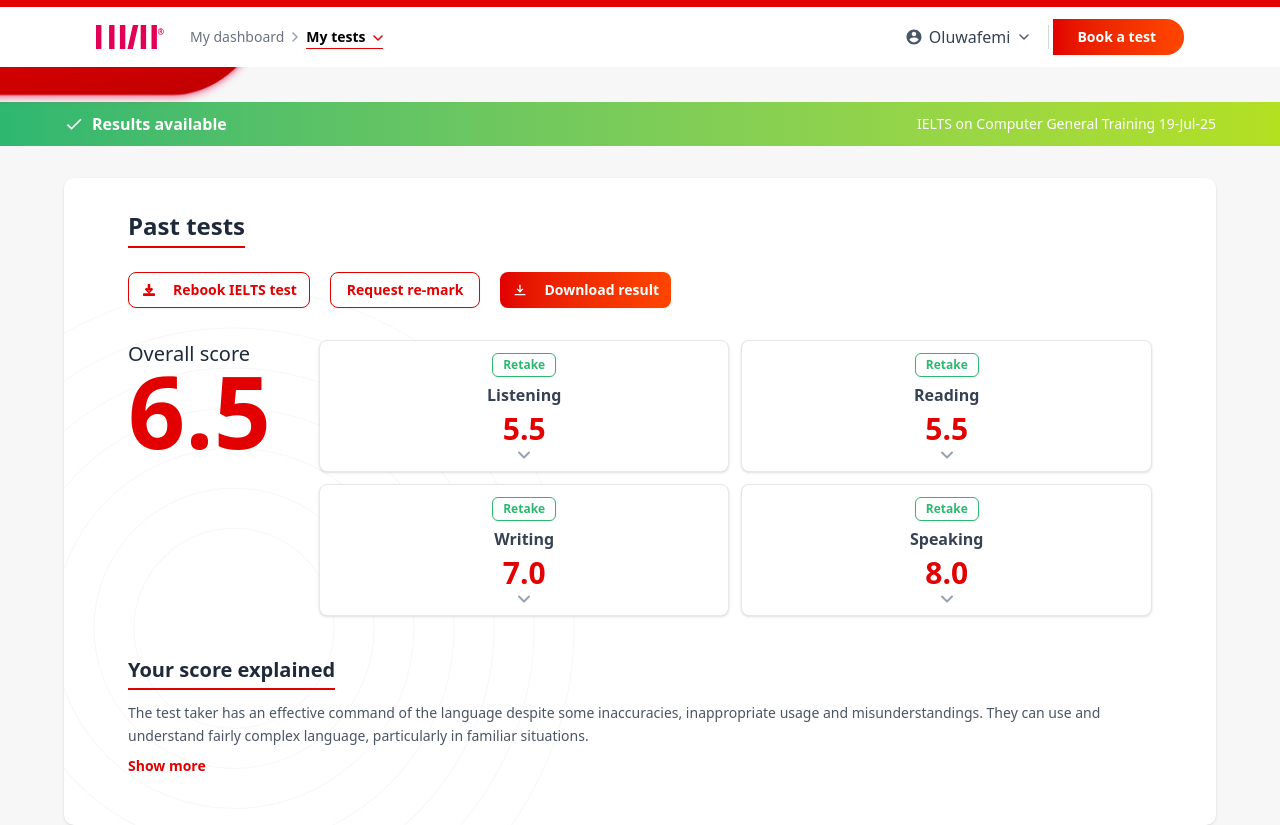
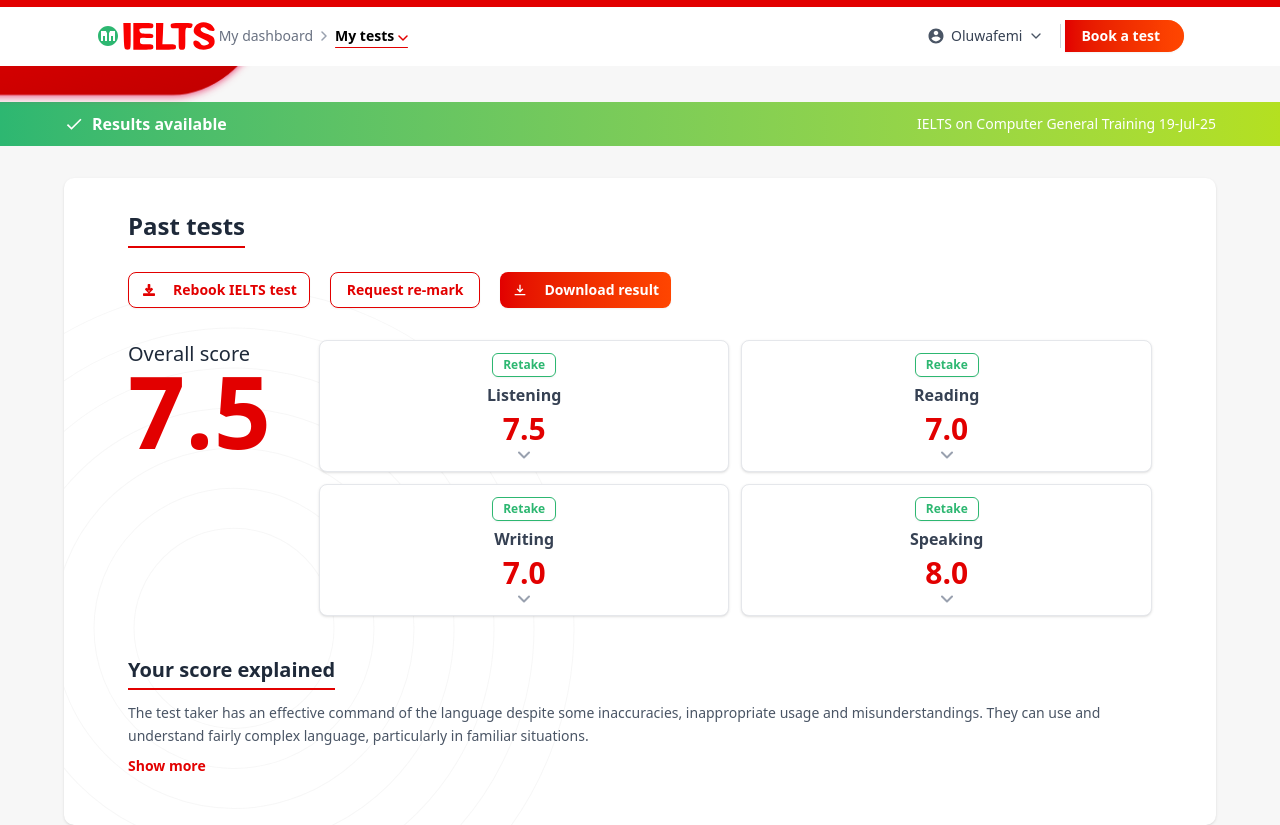
Before and after one commit to abbyy222/IeltsFrontend, a React (Vite) app: page /dashboard in a window 1280 px wide. Built offline with nearby package versions, Linux system fonts and the light colour scheme.

Commit message:
new upgrade

```diff
--- a/src/pages/Dashboard.jsx
+++ b/src/pages/Dashboard.jsx
@@ -51,10 +51,10 @@
 
       {/* Large Curved Red Background Shape (Behind the header) - Refined for subtle curve and pure red */}
       <div
-        className="absolute top-0 left-0 w-[300px] h-[100px] bg-gradient-to-br from-[#E20000] to-[#C00000] transform -skew-x-[15deg] origin-top-left -translate-x-[10%] -translate-y-[5%] rounded-br-[70px] z-10" // Increased width to 300px for extension, reduced height to 100px (approx. 1 inch reduction)
+        className="absolute top-0 left-0 w-[300px] h-[100px] bg-gradient-to-br from-[#E20000] to-[#C00000] transform -skew-x-[15deg] origin-top-left -translate-x-[10%] -translate-y-[5%] rounded-br-[70px] z-10"
         style={{
           backgroundPosition: 'left top',
-          filter: 'drop-shadow(0 0 5px rgba(226, 0, 68, 0.88))' // Adding subtle shadow to the red element with updated color and opacity
+          filter: 'drop-shadow(0 0 5px rgba(226, 0, 68, 0.88))'
         }}
       />
 
@@ -64,38 +64,55 @@
           isScrolled ? "shadow-md" : "" // Add shadow only on scroll
         }`}
       >
-        <div className="max-w-6xl mx-auto px-4 sm:px-6 md:px-8 py-3 flex justify-between items-center relative">
-          {/* Logo - Updated SVG to resemble tc.JPG more closely, including ® */}
-          <div className="flex items-center">
-            <svg
-              width="70" // Slightly increased width for better presence
-              height="24"
-              viewBox="0 0 70 24"
-              fill="none"
-              xmlns="http://www.w3.org/2000/svg"
-              className="mr-6"
-            >
-              <path
-                d="M5.4 0H0V24H5.4V0ZM18.5 0H13.1V24H18.5V0ZM23.9 0H29.3V24H23.9V0ZM36.9 0L31.5 24H36.9L42.3 0H36.9ZM44.7 0H50.1V24H44.7V0ZM55.5 0H60.9V24H55.5V0Z"
-                fill="#e20057ff" // Specific pinkish-red color
-              />
-              {/* Adding a placeholder for the Registered Trademark symbol */}
-              <text x="61.5" y="10" fontSize="8" fill="#e20044ff" fontWeight="bold">®</text> {/* Specific pinkish-red color */}
+        <div className="max-w-6xl mx-auto px-4 sm:px-6 md:px-8 py-3 flex flex-wrap justify-center sm:justify-between items-center relative">
+          {/* Logo and Navigation Links Group */}
+          <div className="flex flex-col sm:flex-row items-center sm:space-x-4 mb-2 sm:mb-0">
+            {/* IDP Logo - approximation based on pipl.JPG (kept for consistency with PasswordPage) */}
+            <svg width="24" height="24" viewBox="0 0 24 24" fill="none" xmlns="http://www.w3.org/2000/svg" className="mr-2 sm:mr-0 mb-2 sm:mb-0">
+              <path d="M12 2C6.48 2 2 6.48 2 12C2 17.52 6.48 22 12 22C17.52 22 22 17.52 22 12C22 6.48 17.52 2 12 2ZM11 17H9V12H7V17H5V7H11V17ZM19 17H17V12H15V17H13V7H19V17Z" fill="#2DB771"/>
+              <circle cx="12" cy="7" r="2" fill="#2DB771"/>
+            </svg>
+
+            {/* Your new IELTS Logo SVG - from the provided code */}
+            <svg version="1.0" xmlns="http://www.w3.org/2000/svg"
+              width="74.000000pt" height="26.000000pt" viewBox="0 0 74.000000 26.000000"
+              preserveAspectRatio="xMidYMid meet"
+              className="mr-6 sm:mr-0"> {/* Adjusted margin for mobile */}
+              <metadata>
+              Created by potrace 1.10, written by Peter Selinger 2001-2011
+              </metadata>
+              <g transform="translate(0.000000,26.000000) scale(0.100000,-0.100000)"
+              fill="#fa0000" stroke="none"> {/* fill is already red */}
+              <path d="M593 229 c-28 -10 -46 -44 -38 -70 4 -13 29 -30 61 -45 60 -26 67
+              -40 27 -50 -21 -6 -30 -2 -41 14 -18 27 -52 29 -52 4 0 -30 33 -52 76 -52 52
+              0 84 23 84 59 0 34 -13 46 -66 63 -22 7 -39 20 -39 28 0 21 29 24 48 5 17 -16
+              57 -21 57 -6 0 5 -8 18 -17 30 -20 23 -67 33 -100 20z"/>
+              <path d="M28 130 c3 -98 4 -100 28 -100 24 0 24 1 24 100 l0 100 -27 0 -28 0
+              3 -100z"/>
+              <path d="M100 130 l0 -100 75 0 c68 0 75 2 75 20 0 17 -7 20 -50 20 -47 0 -50
+              1 -50 26 0 25 2 26 50 22 42 -2 50 0 50 15 0 14 -9 17 -49 17 -40 0 -50 3 -54
+              20 -5 18 0 20 49 20 47 0 54 2 54 20 0 18 -7 20 -75 20 l-75 0 0 -100z"/>
+              <path d="M270 130 l0 -100 75 0 c68 0 75 2 75 20 0 17 -7 20 -51 20 l-51 0 4
+              80 3 80 -27 0 -28 0 0 -100z"/>
+              <path d="M380 210 c0 -16 7 -20 30 -20 l30 0 0 -80 c0 -79 0 -80 25 -80 25 0
+              25 1 25 84 0 82 0 83 24 79 17 -4 25 0 29 16 5 20 1 21 -79 21 -77 0 -84 -2
+              -84 -20z"/>
+              </g>
             </svg>
 
             {/* Navigation Links */}
-            <nav className="text-sm font-normal text-gray-500 flex items-center space-x-2">
+            <nav className="text-sm font-normal text-gray-500 flex items-center space-x-2 mt-2 sm:mt-0"> {/* Adjusted margin-top for mobile */}
               <a href="#" className="hover:text-gray-700 whitespace-nowrap">My dashboard</a>
-              {/* Custom angle bracket SVG for consistency - Confirmed style */}
+              {/* Custom angle bracket SVG for consistency */}
               <svg width="6" height="10" viewBox="0 0 6 10" fill="none" xmlns="http://www.w3.org/2000/svg" className="text-gray-400">
                 <path d="M1 9L5 5L1 1" stroke="currentColor" strokeWidth="1.5" strokeLinecap="round" strokeLinejoin="round"/>
               </svg>
               <a href="#" className="text-black font-semibold relative hover:text-gray-800 whitespace-nowrap">
                 My tests
-                {/* Active red underline: thin and just under the text */}
-                <span className="absolute bottom-[-2px] left-0 w-full h-[1.5px] bg-[#E20000] rounded-sm" /> {/* Specific pinkish-red color */}
-                {/* Small red down arrow icon next to 'My tests' if it's a dropdown, as seen in tc.JPG */}
-                <svg width="10" height="6" viewBox="0 0 10 6" fill="none" xmlns="http://www.w3.org/2000/svg" className="inline-block ml-1 align-middle text-[#E20000]"> {/* Specific pinkish-red color */}
+                {/* Active red underline */}
+                <span className="absolute bottom-[-2px] left-0 w-full h-[1.5px] bg-[#E20000] rounded-sm" />
+                {/* Small red down arrow icon */}
+                <svg width="10" height="6" viewBox="0 0 10 6" fill="none" xmlns="http://www.w3.org/2000/svg" className="inline-block ml-1 align-middle text-[#E20000]">
                     <path d="M1 1L5 5L9 1" stroke="currentColor" strokeWidth="1.5" strokeLinecap="round" strokeLinejoin="round"/>
                 </svg>
               </a>
@@ -103,23 +120,22 @@
           </div>
 
           {/* Right: User Info & Book a test */}
-          <div className="flex items-center space-x-3"> {/* Adjusted space-x to be tighter */}
-            <div className="flex items-center space-x-1.5 text-gray-700 font-medium whitespace-nowrap">
-              {/* User icon - re-evaluated from tc.JPG, still an approximation */}
+          <div className="flex items-center space-x-3 mt-2 sm:mt-0"> {/* Adjusted margin-top for mobile */}
+            <div className="flex items-center space-x-1.5 text-gray-700 font-medium whitespace-nowrap text-sm"> {/* Reduced text size for better fit */}
+              {/* User icon */}
               <svg width="18" height="18" viewBox="0 0 24 24" fill="none" xmlns="http://www.w3.org/2000/svg" className="text-gray-600">
                 <path d="M12 2C6.48 2 2 6.48 2 12C2 17.52 6.48 22 12 22C17.52 22 22 17.52 22 12C22 6.48 17.52 2 12 2ZM12 5C13.66 5 15 6.34 15 8C15 9.66 13.66 11 12 11C10.34 11 9 9.66 9 8C9 6.34 10.34 5 12 5ZM12 19.2C9.5 19.2 7.29 17.92 6 15.82C6.03 13.88 10 12.8 12 12.8C14 12.8 17.97 13.88 18 15.82C16.71 17.92 14.5 19.2 12 19.2Z" fill="currentColor"/>
               </svg>
               <span>Oluwafemi</span>
               <ChevronDown className="w-4 h-4 text-gray-600" />
             </div>
-            {/* Divider as a subtle grey line, very close */}
+            {/* Divider */}
             <div className="h-6 w-[1px] bg-gray-300 mx-1" />
             <Button
-              className="relative bg-gradient-to-r from-[#E20000] to-[#FF4500] text-white text-sm px-6 py-2 rounded-md font-semibold h-9 overflow-hidden hover:from-[#d10000] hover:to-[#e03a00]" // Added hover effect
-              style={{ borderRadius: '0.375rem 9999px 9999px 0.375rem', paddingRight: '1.75rem' }} // Specific border-radius for the right side pill shape and extra padding
+              className="relative bg-gradient-to-r from-[#E20000] to-[#FF4500] text-white text-sm px-4 py-1.5 rounded-md font-semibold h-8 overflow-hidden hover:from-[#d10000] hover:to-[#e03a00]" // Reduced padding and height for better mobile fit
+              style={{ borderRadius: '0.375rem 9999px 9999px 0.375rem', paddingRight: '1.5rem' }} // Adjusted paddingRight
             >
               <span className="relative z-10">Book a test</span>
-              {/* Add a subtle overlay to mimic the gradient continuation on the right */}
               <span className="absolute right-0 top-0 h-full w-8 bg-gradient-to-l from-[#FF4500]/50 to-transparent z-0" style={{ pointerEvents: 'none' }} />
             </Button>
           </div>
@@ -160,16 +176,16 @@
 
         {/* Header: "Past tests" - Aligned with the content */}
         <div className="relative z-10 mb-6">
-          <h2 className="text-2xl font-bold text-gray-800 border-b-2 border-[#E20000] pb-1 w-fit"> {/* Changed border color to the specific red */}
+          <h2 className="text-2xl font-bold text-gray-800 border-b-2 border-[#E20000] pb-1 w-fit">
             Past tests
           </h2>
         </div>
 
         {/* Action Buttons Group - Aligned to start (left) & gap */}
-        <div className="flex flex-wrap items-center gap-4 md:gap-5 mb-8 relative z-10"> {/* Increased gap for buttons */}
+        <div className="flex flex-wrap items-center gap-4 md:gap-5 mb-8 relative z-10">
           <Button
             variant="outline"
-            className="border-[#E20000] text-[#E20000] font-semibold bg-white hover:bg-[#FFE6E6] hover:text-[#E20000] text-sm px-4 py-2 h-9 rounded-md" // Changed hover bg to a lighter red/pink
+            className="border-[#E20000] text-[#E20000] font-semibold bg-white hover:bg-[#FFE6E6] hover:text-[#E20000] text-sm px-4 py-2 h-9 rounded-md"
           >
             {/* Specific Rebook icon */}
             <svg width="16" height="16" viewBox="0 0 24 24" fill="none" xmlns="http://www.w3.org/2000/svg" className="mr-2 text-[#E20000]">
@@ -179,12 +195,12 @@
           </Button>
           <Button
             variant="outline"
-            className="border-[#E20000] text-[#E20000] font-semibold bg-white hover:bg-[#FFE6E6] hover:text-[#E20000] text-sm px-4 py-2 h-9 rounded-md" // Changed hover bg to a lighter red/pink
+            className="border-[#E20000] text-[#E20000] font-semibold bg-white hover:bg-[#FFE6E6] hover:text-[#E20000] text-sm px-4 py-2 h-9 rounded-md"
           >
             Request re-mark
           </Button>
           <Button
-            className="bg-gradient-to-r from-[#E20000] to-[#FF4500] hover:from-[#d10000] hover:to-[#e03a00] text-white font-semibold text-sm px-4 py-2 h-9 rounded-md" // Added consistent hover effect
+            className="bg-gradient-to-r from-[#E20000] to-[#FF4500] hover:from-[#d10000] hover:to-[#e03a00] text-white font-semibold text-sm px-4 py-2 h-9 rounded-md"
             onClick={handleDownload}
           >
             {/* Download icon from image (similar to tc.JPG's calendar-header.svg) */}
@@ -196,14 +212,14 @@
         </div>
 
         {/* Score Display Area - Overall + Individual Scores */}
-        <div className="grid grid-cols-1 md:grid-cols-[max-content_1fr] gap-y-8 md:gap-x-12 items-start relative z-10"> {/* Adjusted gap-x to 12 for more space between overall and skill cards */}
+        <div className="grid grid-cols-1 md:grid-cols-[max-content_1fr] gap-y-8 md:gap-x-12 items-start relative z-10">
           {/* Overall Score */}
           <div className="flex flex-col items-center md:items-start md:mt-0">
             <h3 className="text-xl font-medium text-gray-800 mb-2">
               Overall score
             </h3>
-            <div className="text-[#E20000] text-[100px] font-extrabold leading-none -mt-4"> {/* Changed text color to specific red */}
-              6.5
+            <div className="text-[#E20000] text-[100px] font-extrabold leading-none -mt-4">
+              7.5
             </div>
             {/* "Your score explained" for mobile, hidden on desktop */}
             <div className="w-full mt-6 border-t border-gray-200 pt-4 md:hidden">
@@ -213,23 +229,23 @@
               <p className="text-gray-600 text-sm mt-2">
                 The test taker has an effective command of the language despite some inaccuracies...
               </p>
-              <a href="#" className="text-[#E20000] text-sm font-semibold mt-1 block"> {/* Changed text color to specific red */}
+              <a href="#" className="text-[#E20000] text-sm font-semibold mt-1 block">
                 Show more
               </a>
             </div>
           </div>
 
           {/* Individual Skill Cards - Two columns, 2x2 layout */}
-          <div className="grid grid-cols-2 gap-3 md:gap-x-3 md:gap-y-3 w-full mt-0 max-w-sm md:max-w-none mx-auto md:mx-0"> {/* Adjusted gap to 3, added max-w-sm and mx-auto for mobile centering and consistent sizing */}
+          <div className="grid grid-cols-2 gap-3 md:gap-x-3 md:gap-y-3 w-full mt-0 max-w-sm md:max-w-none mx-auto md:mx-0">
             {[
-              { skill: "Listening", score: "5.5" },
-              { skill: "Reading", score: "5.5" },
+              { skill: "Listening", score: "7.5" },
+              { skill: "Reading", score: "7.0" },
               { skill: "Writing", score: "7.0" },
               { skill: "Speaking", score: "8.0" },
             ].map((item, index) => (
               <div
                 key={index}
-                className="bg-white border border-gray-200 rounded-md shadow-sm p-3 flex flex-col items-center justify-between text-center min-h-[110px] w-full" // Removed max-w, setting w-full and letting gap handle spacing
+                className="bg-white border border-gray-200 rounded-md shadow-sm p-3 flex flex-col items-center justify-between text-center min-h-[110px] w-full"
               >
                 <Button
                   variant="outline"
@@ -240,7 +256,7 @@
                 <div className="text-sm sm:text-base font-semibold text-gray-700 mb-1">
                   {item.skill}
                 </div>
-                <div className="text-[#E20000] text-2xl sm:text-3xl font-bold mb-1"> {/* Changed text color to specific red */}
+                <div className="text-[#E20000] text-2xl sm:text-3xl font-bold mb-1">
                   {item.score}
                 </div>
                 {/* Custom arrow SVG for consistency */}
@@ -261,7 +277,7 @@
 
         {/* Your Score Explained (for desktop/larger screens) */}
         <div className="hidden md:block w-full mt-10 relative z-10">
-          <h3 className="text-xl font-semibold text-gray-800 pb-1 border-b-2 border-[#E20000] w-fit"> {/* Changed border color to specific red */}
+          <h3 className="text-xl font-semibold text-gray-800 pb-1 border-b-2 border-[#E20000] w-fit">
             Your score explained
           </h3>
           <p className="text-gray-600 text-sm mt-3 leading-relaxed">
@@ -269,7 +285,7 @@
             inappropriate usage and misunderstandings. They can use and understand fairly complex language,
             particularly in familiar situations.
           </p>
-          <a href="#" className="text-[#E20000] text-sm font-semibold mt-2 inline-block"> {/* Changed text color to specific red */}
+          <a href="#" className="text-[#E20000] text-sm font-semibold mt-2 inline-block">
             Show more
           </a>
         </div>
```
Also changed, not shown: src/pages/PasswordPage.jsx (+123 -10 lines).
